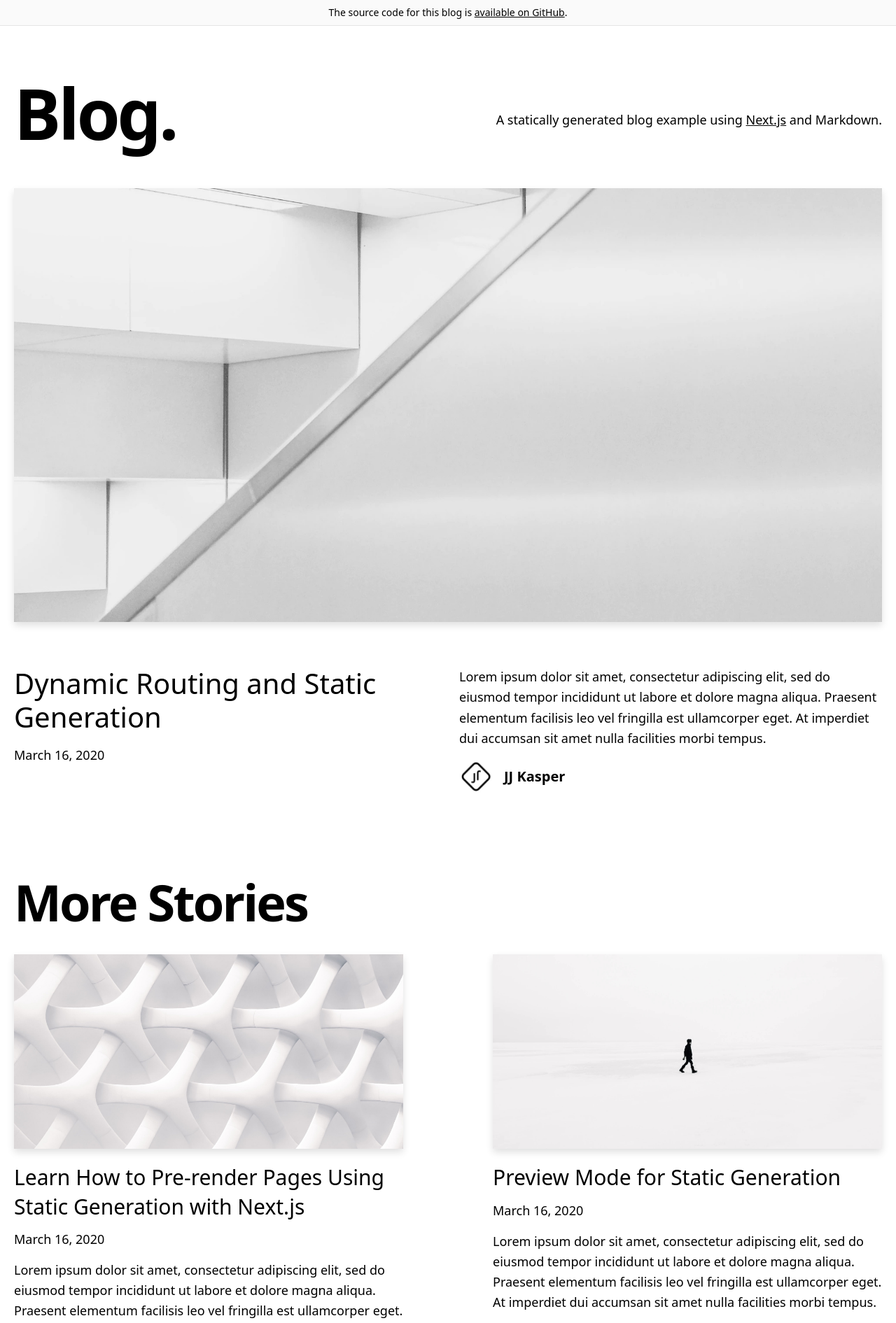
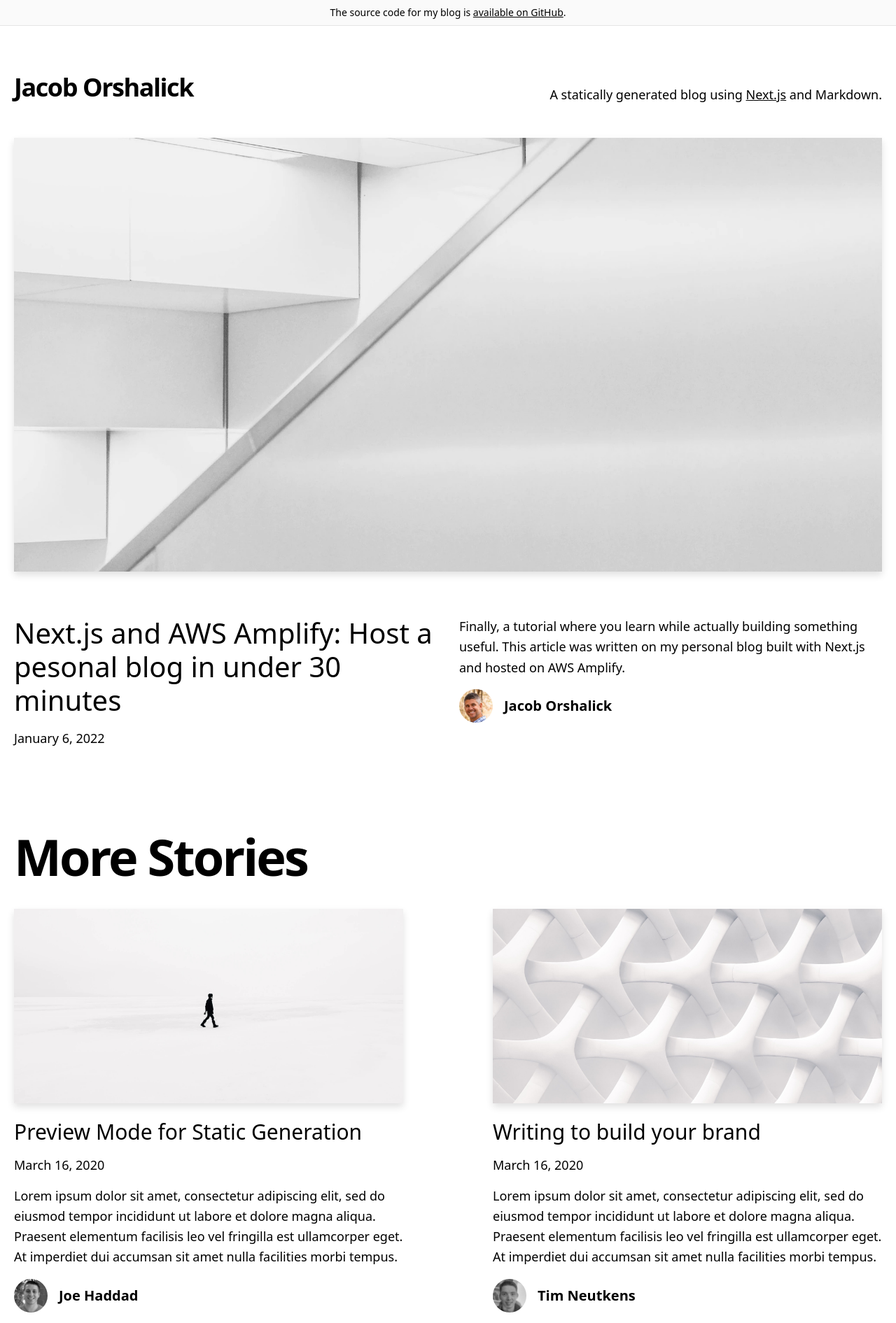
Before and after one commit to jorshali/personal-blog, a Next.js app: page / in a window 1280 px wide. Shown: the top 1891 px of the page at 70% size. Built offline with nearby package versions, Linux system fonts and the light colour scheme.

Commit message:
adding a custom profile image and first version of a blog post

```diff
--- a/_posts/dynamic-routing.md
+++ /dev/null
@@ -1,19 +0,0 @@
----
-title: 'Dynamic Routing and Static Generation'
-excerpt: 'Lorem ipsum dolor sit amet, consectetur adipiscing elit, sed do eiusmod tempor incididunt ut labore et dolore magna aliqua. Praesent elementum facilisis leo vel fringilla est ullamcorper eget. At imperdiet dui accumsan sit amet nulla facilities morbi tempus.'
-coverImage: '/assets/blog/dynamic-routing/cover.jpg'
-date: '2020-03-16T05:35:07.322Z'
-author:
-  name: JJ Kasper
-  picture: '/assets/blog/authors/jj.jpeg'
-ogImage:
-  url: '/assets/blog/dynamic-routing/cover.jpg'
----
-
-Lorem ipsum dolor sit amet, consectetur adipiscing elit, sed do eiusmod tempor incididunt ut labore et dolore magna aliqua. Praesent elementum facilisis leo vel fringilla est ullamcorper eget. At imperdiet dui accumsan sit amet nulla facilities morbi tempus. Praesent elementum facilisis leo vel fringilla. Congue mauris rhoncus aenean vel. Egestas sed tempus urna et pharetra pharetra massa massa ultricies.
-
-Venenatis cras sed felis eget velit. Consectetur libero id faucibus nisl tincidunt. Gravida in fermentum et sollicitudin ac orci phasellus egestas tellus. Volutpat consequat mauris nunc congue nisi vitae. Id aliquet risus feugiat in ante metus dictum at tempor. Sed blandit libero volutpat sed cras. Sed odio morbi quis commodo odio aenean sed adipiscing. Velit euismod in pellentesque massa placerat. Mi bibendum neque egestas congue quisque egestas diam in arcu. Nisi lacus sed viverra tellus in. Nibh cras pulvinar mattis nunc sed. Luctus accumsan tortor posuere ac ut consequat semper viverra. Fringilla ut morbi tincidunt augue interdum velit euismod.
-
-## Lorem Ipsum
-
-Tristique senectus et netus et malesuada fames ac turpis. Ridiculous mus mauris vitae ultricies leo integer malesuada nunc vel. In mollis nunc sed id semper. Egestas tellus rutrum tellus pellentesque. Phasellus vestibulum lorem sed risus ultricies tristique nulla. Quis blandit turpis cursus in hac habitasse platea dictumst quisque. Eros donec ac odio tempor orci dapibus ultrices. Aliquam sem et tortor consequat id porta nibh. Adipiscing elit duis tristique sollicitudin nibh sit amet commodo nulla. Diam vulputate ut pharetra sit amet. Ut tellus elementum sagittis vitae et leo. Arcu non odio euismod lacinia at quis risus sed vulputate.
--- a/_posts/hello-world.md
+++ /dev/null
@@ -1,19 +0,0 @@
----
-title: 'Learn How to Pre-render Pages Using Static Generation with Next.js'
-excerpt: 'Lorem ipsum dolor sit amet, consectetur adipiscing elit, sed do eiusmod tempor incididunt ut labore et dolore magna aliqua. Praesent elementum facilisis leo vel fringilla est ullamcorper eget. At imperdiet dui accumsan sit amet nulla facilities morbi tempus.'
-coverImage: '/assets/blog/hello-world/cover.jpg'
-date: '2020-03-16T05:35:07.322Z'
-author:
-  name: Tim Neutkens
-  picture: '/assets/blog/authors/tim.jpeg'
-ogImage:
-  url: '/assets/blog/hello-world/cover.jpg'
----
-
-Lorem ipsum dolor sit amet, consectetur adipiscing elit, sed do eiusmod tempor incididunt ut labore et dolore magna aliqua. Praesent elementum facilisis leo vel fringilla est ullamcorper eget. At imperdiet dui accumsan sit amet nulla facilities morbi tempus. Praesent elementum facilisis leo vel fringilla. Congue mauris rhoncus aenean vel. Egestas sed tempus urna et pharetra pharetra massa massa ultricies.
-
-Venenatis cras sed felis eget velit. Consectetur libero id faucibus nisl tincidunt. Gravida in fermentum et sollicitudin ac orci phasellus egestas tellus. Volutpat consequat mauris nunc congue nisi vitae. Id aliquet risus feugiat in ante metus dictum at tempor. Sed blandit libero volutpat sed cras. Sed odio morbi quis commodo odio aenean sed adipiscing. Velit euismod in pellentesque massa placerat. Mi bibendum neque egestas congue quisque egestas diam in arcu. Nisi lacus sed viverra tellus in. Nibh cras pulvinar mattis nunc sed. Luctus accumsan tortor posuere ac ut consequat semper viverra. Fringilla ut morbi tincidunt augue interdum velit euismod.
-
-## Lorem Ipsum
-
-Tristique senectus et netus et malesuada fames ac turpis. Ridiculous mus mauris vitae ultricies leo integer malesuada nunc vel. In mollis nunc sed id semper. Egestas tellus rutrum tellus pellentesque. Phasellus vestibulum lorem sed risus ultricies tristique nulla. Quis blandit turpis cursus in hac habitasse platea dictumst quisque. Eros donec ac odio tempor orci dapibus ultrices. Aliquam sem et tortor consequat id porta nibh. Adipiscing elit duis tristique sollicitudin nibh sit amet commodo nulla. Diam vulputate ut pharetra sit amet. Ut tellus elementum sagittis vitae et leo. Arcu non odio euismod lacinia at quis risus sed vulputate.
--- /dev/null
+++ b/_posts/learn-next-js-while-creating-a-personal-blog-in-aws.md
@@ -0,0 +1,46 @@
+---
+title: 'Next.js and AWS Amplify: Host a pesonal blog in under 30 minutes'
+excerpt: 'Finally, a tutorial where you learn while actually building something useful.  This article was written on my personal blog built with Next.js and hosted on AWS Amplify.'
+coverImage: '/assets/blog/dynamic-routing/cover.jpg'
+date: '2022-01-06T09:10:07.322Z'
+author:
+  name: Jacob Orshalick
+  picture: '/assets/blog/authors/orshalick.jpg'
+ogImage:
+  url: '/assets/blog/dynamic-routing/cover.jpg'
+---
+
+We've all said it:
+
+- I want to learn Next.js
+- I want to try out AWS Amplify
+- I want to setup a personal blog
+
+How can I do it all?
+
+Here's your chance.  Finally, a tutorial where you learn while actually building something useful.  Does it get any better than that?
+
+By the end of this article, you'll have your own personal blog, built with Next.js, and hosted on AWS.  I'll even show you how to setup your own domain so you can share it with the world.  It's never been easier to start some self-promotion.
+
+Need proof?  This article was imported to Medium from jacoborshalick.me which was created using the steps shown here.  So no more excuses, let's get it built!
+
+# Before you get started
+
+You'll need a few things.  Maybe you already have some of them:
+
+- Setup an AWS Account
+- Install Node.js
+- Install Next.js
+- Make sure you have Git installed
+
+# Retrieve the blog example
+
+Execute the following to retrieve the blog starter:
+
+# Customize the project
+
+You don't want my face and name on your blog.  Let's fix that.
+
+
+
+# Push your project to your Git repository
--- /dev/null
+++ b/_posts/writing-to-build-your-brand.md
@@ -0,0 +1,17 @@
+---
+title: 'Writing to build your brand'
+excerpt: 'Lorem ipsum dolor sit amet, consectetur adipiscing elit, sed do eiusmod tempor incididunt ut labore et dolore magna aliqua. Praesent elementum facilisis leo vel fringilla est ullamcorper eget. At imperdiet dui accumsan sit amet nulla facilities morbi tempus.'
+coverImage: '/assets/blog/hello-world/cover.jpg'
+date: '2020-03-16T05:35:07.322Z'
+author:
+  name: Tim Neutkens
+  picture: '/assets/blog/authors/tim.jpeg'
+ogImage:
+  url: '/assets/blog/hello-world/cover.jpg'
+---
+
+Writing is a great way to build your personal brand.  Whether you're just getting started as a developer or you're a seasoned pro, there's an audience for you.  Everyone in our field is trying to learn.
+
+Tutorials are a great way to learn, but I always wish I had something more useful than the standard 'Hello World' program at the end.  How about your own AWS hosted personal blog?
+
+I've had a WordPress blog for years.  I like WordPress.  It's easy to setup and serves it's purpose.  But, I found something better.  Something that appeals to my inner developer.
--- a/components/alert.tsx
+++ b/components/alert.tsx
@@ -1,6 +1,6 @@
 import Container from './container'
 import cn from 'classnames'
-import { EXAMPLE_PATH } from '../lib/constants'
+import { PERSONAL_BLOG_PATH } from '../lib/constants'
 
 type Props = {
   preview?: boolean
@@ -29,9 +29,9 @@ const Alert = ({ preview }: Props) => {
             </>
           ) : (
             <>
-              The source code for this blog is{' '}
+              The source code for my blog is{' '}
               <a
-                href={`https://github.com/vercel/next.js/tree/canary/examples/${EXAMPLE_PATH}`}
+                href={PERSONAL_BLOG_PATH}
                 className="underline hover:text-blue-600 duration-200 transition-colors"
               >
                 available on GitHub
--- a/components/intro.tsx
+++ b/components/intro.tsx
@@ -3,11 +3,11 @@ import { CMS_NAME } from '../lib/constants'
 const Intro = () => {
   return (
     <section className="flex-col md:flex-row flex items-center md:justify-between mt-16 mb-16 md:mb-12">
-      <h1 className="text-5xl md:text-8xl font-bold tracking-tighter leading-tight md:pr-8">
-        Blog.
+      <h1 className="text-5xl md:text-4xl font-bold tracking-tighter leading-tight md:pr-8">
+        Jacob Orshalick
       </h1>
       <h4 className="text-center md:text-left text-lg mt-5 md:pl-8">
-        A statically generated blog example using{' '}
+        A statically generated blog using{' '}
         <a
           href="https://nextjs.org/"
           className="underline hover:text-blue-600 duration-200 transition-colors"
--- a/lib/constants.ts
+++ b/lib/constants.ts
@@ -1,4 +1,4 @@
-export const EXAMPLE_PATH = 'blog-starter'
+export const PERSONAL_BLOG_PATH = 'https://github.com/jorshali/personal-blog'
 export const CMS_NAME = 'Markdown'
 export const HOME_OG_IMAGE_URL =
   'https://og-image.vercel.app/Next.js%20Blog%20Starter%20Example.png?theme=light&md=1&fontSize=100px&images=https%3A%2F%2Fassets.vercel.com%2Fimage%2Fupload%2Ffront%2Fassets%2Fdesign%2Fnextjs-black-logo.svg'
```
Also changed, not shown: public/assets/blog/authors/orshalick.jpg (added).
